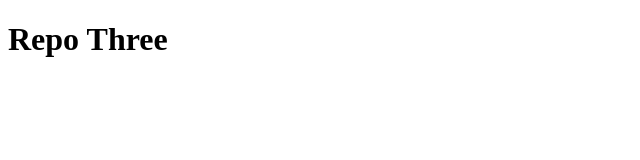
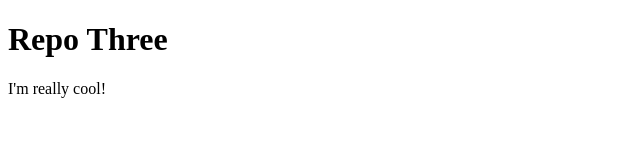
Before and after one commit to razankabra/repo-three, a plain HTML site: page index.html in a window 1280 px wide. Shown: the whole page, without its empty margins (0-640 px from the left). Drawn offline with Linux system fonts and the light colour scheme.

Commit message:
I'm cool

```diff
--- a/index.html
+++ b/index.html
@@ -8,5 +8,6 @@
 </head>
 <body>
     <h1>Repo Three</h1>
+    <p>I'm really cool!</p>
 </body>
 </html>
```
